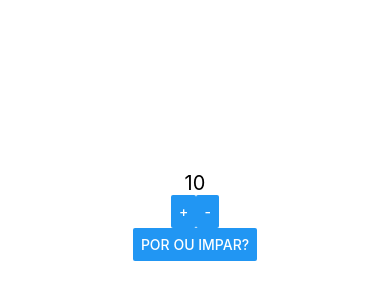
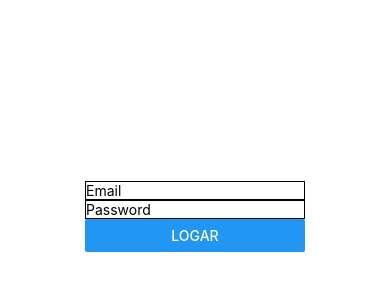
Before and after one commit to den-duar/P5, a React Native app in the folder ProjetoReactNative/: screen / in a window 390 px wide. Shown: the part 206-506 px from the top of the page. Built offline with nearby package versions, Linux system fonts and the light colour scheme.

Commit message:
Aula dia 16/11

```diff
--- a/ProjetoReactNative/App.jsx
+++ b/ProjetoReactNative/App.jsx
@@ -7,6 +7,9 @@ import Aleatorio from "./src/components/Aleatorio";
 import MaxMin from "./src/components/MaxMin";
 import Botao from "./src/components/Botao";
 import Contador from "./src/components/Contador";
+import ListaProduto from "./src/components/ListaProduto";
+import ListaProdutoSection from "./src/components/ListaProdutoSection";
+import Formulario from "./src/components/Formulario";
 
 export default function App() {
   return (
@@ -23,8 +26,11 @@ export default function App() {
         <MaxMin x={1} y={90}/>
         <MaxMin x={2} y={2}/>
 
-  <Botao/>*/}
-        <Contador inicial={(10)} passo={(1)}/>
+        <Botao/>
+        <ListaProduto/>
+        <ListaProdutoSection/>
+  <Contador inicial={(10)} passo={(1)}/>*/}
+        <Formulario/>
       </View>
 
 
--- /dev/null
+++ b/ProjetoReactNative/src/components/Formulario.jsx
@@ -0,0 +1,39 @@
+import React, { useState } from "react";
+import { View, TextInput, Text, Button } from "react-native";
+
+
+export default props =>{
+
+
+    const [email, setEmail] = useState("")
+    const [password, setPassword] = useState("")
+
+    const logar = _=>{
+        console.warn(`Email: ${email}    Password: ${password}`)
+    }
+
+    return (
+        <View>
+            <TextInput
+                style={{borderWidth:1}}
+                keyboardType="email-address"
+                placeholder="Email"
+                value={email}
+                onChangeText={email => setEmail(email)}
+            />
+
+            <TextInput
+                style={{borderWidth:1}}
+                keyboardType="number-pad"
+                placeholder="Password"
+                value={password}
+                onChangeText={password => setPassword(password)}
+            />
+
+            <Button
+                title="Logar"
+                onPress={logar}
+            />
+        </View>
+    )
+}
--- /dev/null
+++ b/ProjetoReactNative/src/components/ListaProduto.jsx
@@ -0,0 +1,21 @@
+import React from "react";
+import { View, Text, FlatList } from "react-native";
+import Estilos from "./Estilos";
+import produtos from "./mocks/produtos";
+
+    const produtoRender = ({item}) =>{
+        return <Text>{item.id}) {item.nome} {item.preco}</Text>
+    }
+
+export default props =>{
+    return(
+        <View>
+            <Text style={Estilos.text}>Lista de produto 2:</Text>
+                <FlatList
+                    keyExtractor={i => i.id}
+                    data={produtos}
+                    renderItem={produtoRender}
+                />
+        </View>
+    )
+}
--- /dev/null
+++ b/ProjetoReactNative/src/components/ListaProdutoSection.jsx
@@ -0,0 +1,46 @@
+import React from "react";
+import { View, Text, SectionList, StyleSheet, Button } from "react-native";
+import Estilos from "./Estilos";
+import produtos from "./mocks/produtos";
+
+
+
+export default props =>{
+
+    const produtosTituloUm = [{
+        title: "Produtos Um",
+        data: produtos
+    }]
+
+    const produtosTituloDois = [{
+        title: "Produtos Dois",
+        data: produtos
+    }]
+
+    const somar = _=>{
+        console.warn('Funcao ativa')
+    }
+
+    return(
+        <View style= {Estilos.view}>
+            <Text style={Estilos.text}>Lista de produto Section:</Text>
+            <SectionList
+              sections={[...produtosTituloUm, ...produtosTituloDois]}
+              renderSectionHeader={({section}) =>(
+                <Text>{section.title}</Text>
+            )}
+                renderItem={({item})=>(
+                <Text>{item.nome}  R${item.preco}</Text>
+            )}
+                renderSectionFooter={({}) =>(
+                    <Button
+                        title= 'Somar Todos'
+                        onPress={somar}
+                    />
+            )}
+
+            />
+
+        </View>
+    )
+}
--- /dev/null
+++ b/ProjetoReactNative/src/components/mocks/produtos.js
@@ -0,0 +1,7 @@
+export default [
+    {id:1, nome: "Notebook", preco: 4000.99},
+    {id:2, nome: "Mouse", preco: 59.99},
+    {id:3, nome: "Teclado", preco: 100.99},
+    {id:4, nome: "Mouse Pad", preco: 30.99},
+    {id:5, nome: "Fone", preco: 500.99},
+]
```
